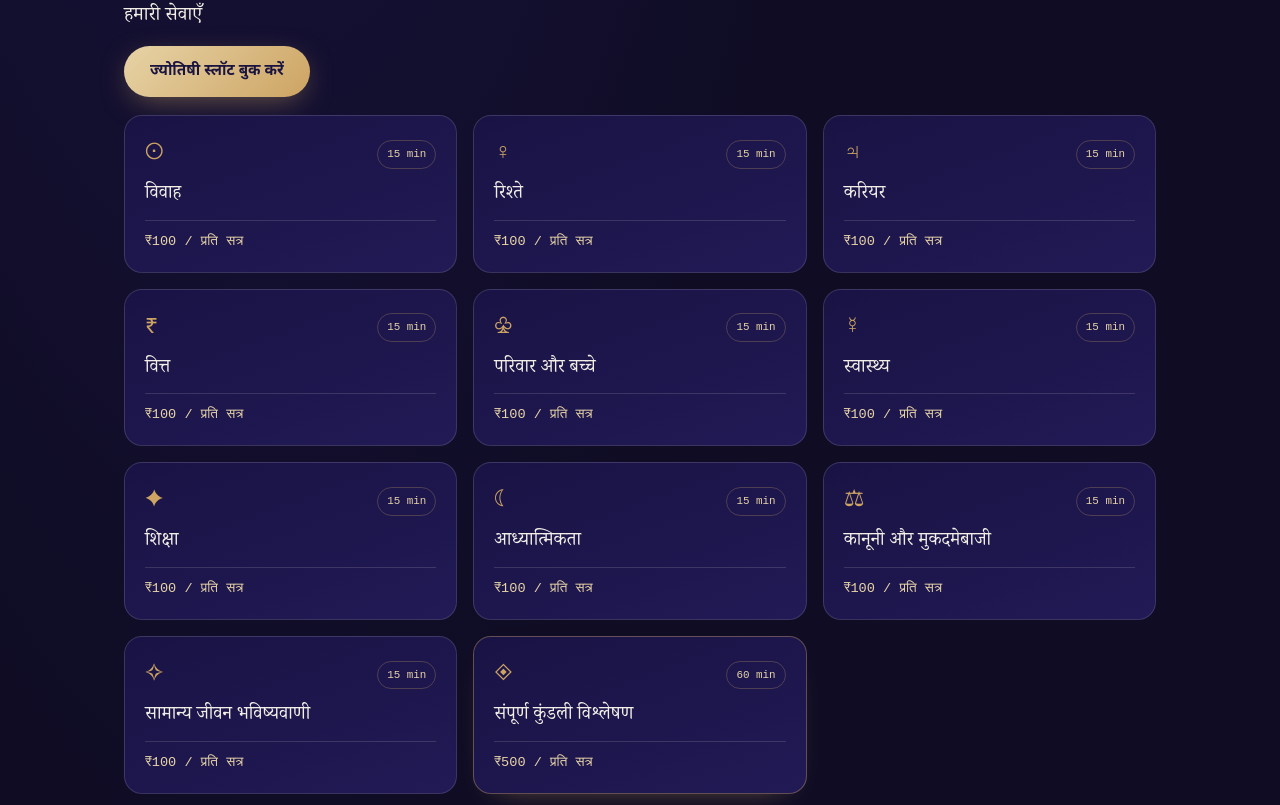
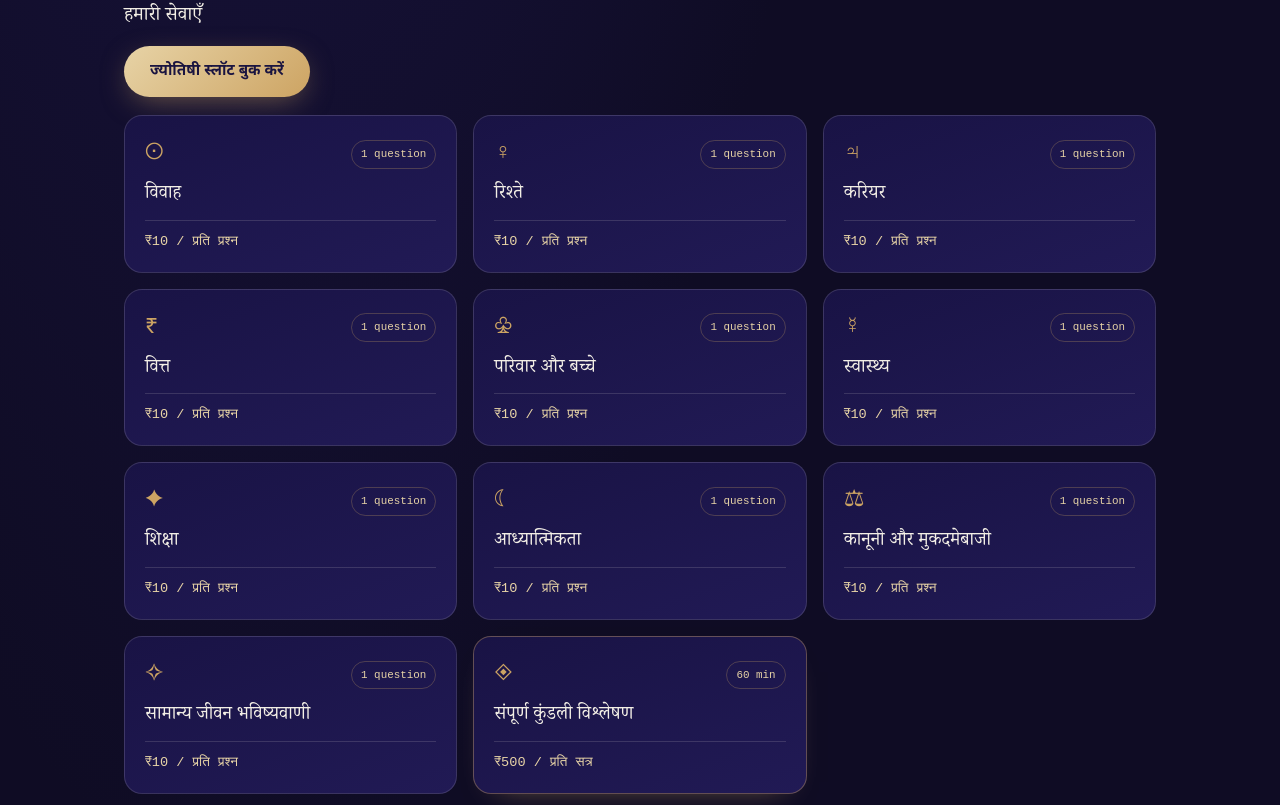
Before and after one commit to anuradha55/nakshatra-readings-gemini, a Next.js app: page / in a window 1280 px wide. Shown: the part 2415-3220 px from the top of the page. Built offline with nearby package versions, Linux system fonts and the light colour scheme; no server answers; the database is empty.

Commit message:
Show ₹10 human astrologer offer in services

```diff
--- a/components/Services.tsx
+++ b/components/Services.tsx
@@ -1,16 +1,16 @@
 import { Language, tr } from "@/lib/i18n";
 
 const SERVICES = [
-  ["☉", "Marriage", "₹100", "15 min"],
-  ["♀", "Relationships", "₹100", "15 min"],
-  ["♃", "Career", "₹100", "15 min"],
-  ["₹", "Finance", "₹100", "15 min"],
-  ["♧", "Family & Children", "₹100", "15 min"],
-  ["☿", "Health", "₹100", "15 min"],
-  ["✦", "Education", "₹100", "15 min"],
-  ["☾", "Spirituality", "₹100", "15 min"],
-  ["⚖", "Legal & Litigation", "₹100", "15 min"],
-  ["✧", "General life prediction", "₹100", "15 min"],
+  ["☉", "Marriage", "₹10", "1 question"],
+  ["♀", "Relationships", "₹10", "1 question"],
+  ["♃", "Career", "₹10", "1 question"],
+  ["₹", "Finance", "₹10", "1 question"],
+  ["♧", "Family & Children", "₹10", "1 question"],
+  ["☿", "Health", "₹10", "1 question"],
+  ["✦", "Education", "₹10", "1 question"],
+  ["☾", "Spirituality", "₹10", "1 question"],
+  ["⚖", "Legal & Litigation", "₹10", "1 question"],
+  ["✧", "General life prediction", "₹10", "1 question"],
   ["◈", "Entire Kundli Analysis", "₹500", "60 min"],
 ] as const;
 
@@ -145,7 +145,7 @@ export default function Services({ language }: { language: Language }) {
                 <span className="service-duration">{duration}</span>
               </div>
               <h3>{SERVICE_LABELS[language][title]}</h3>
-              <span className="price">{price} / {t.perSession}</span>
+              <span className="price">{price} / {title === "Entire Kundli Analysis" ? t.perSession : t.perQuestion}</span>
             </div>
           ))}
         </div>
```
